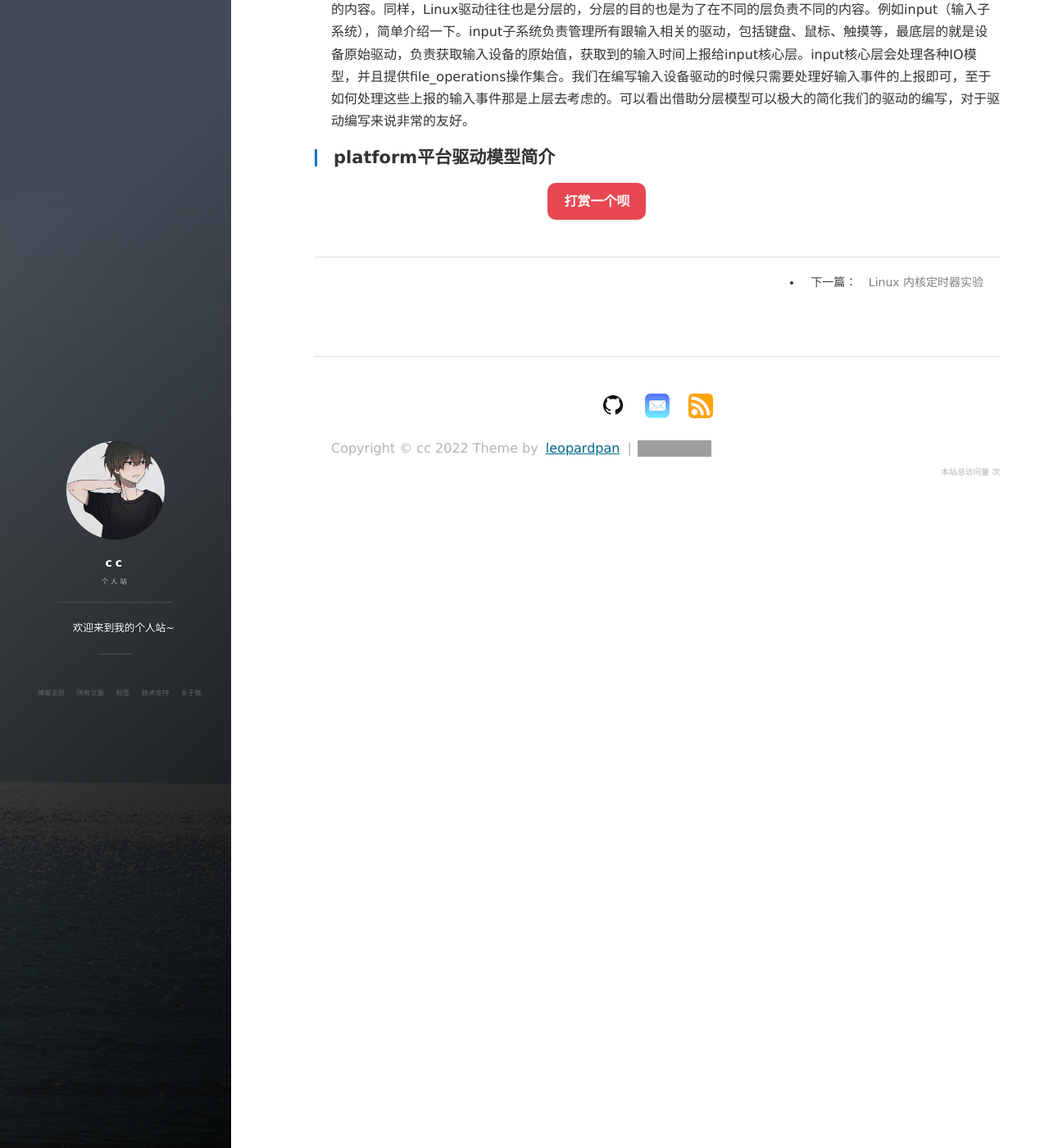
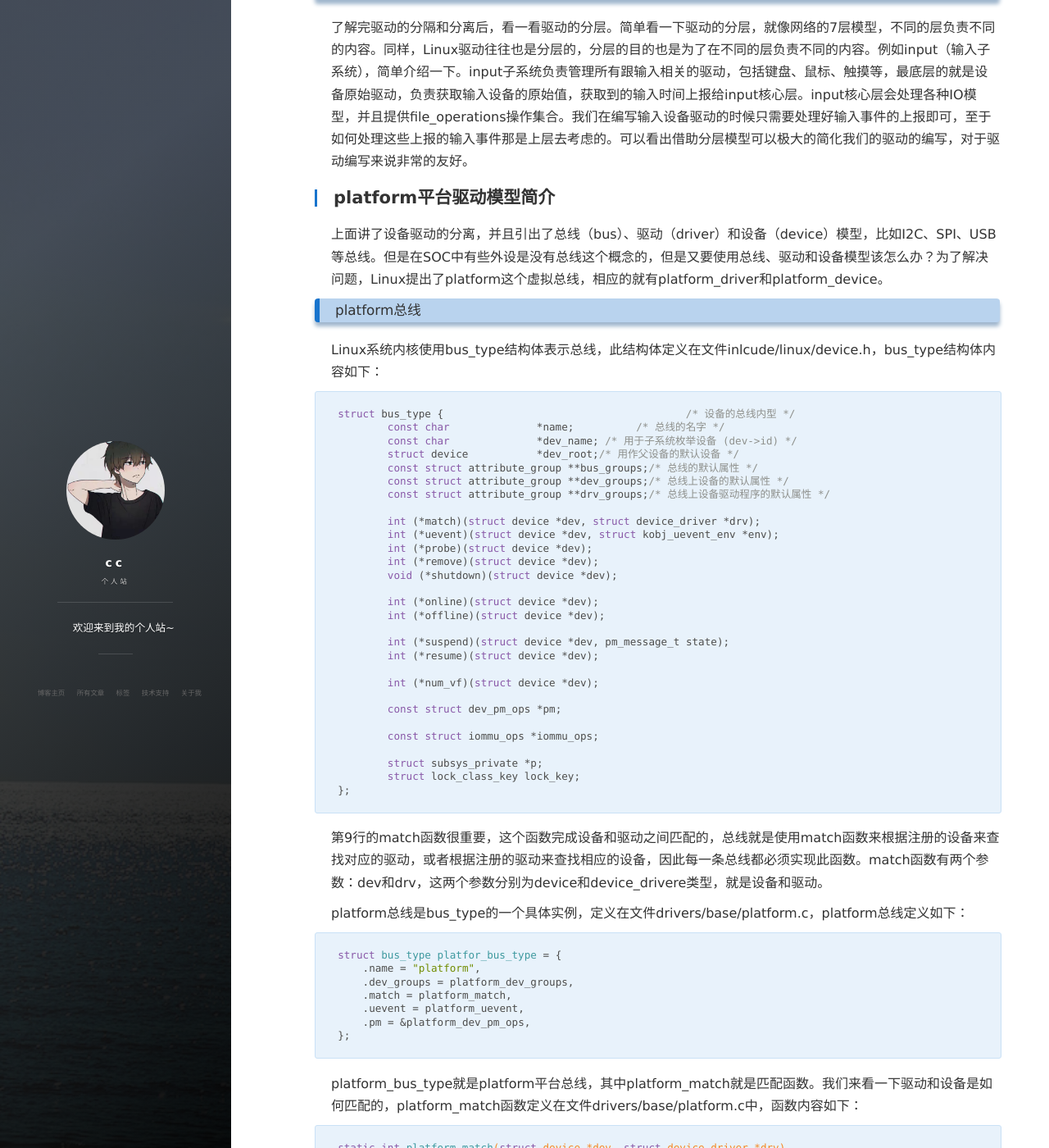
Before and after one commit to lone-boy/lone-boy.github.io, a Jekyll site: the page built from _posts/2022-2-25-Linux platform.md, in a window 1280 px wide and 1400 px high, scrolled down 2684 px. Shown: the whole window at 82% size. Built offline with Jekyll 4.4.1, drawn with Linux system fonts in a browser that asks for light colours; nearby versions of some CDN libraries; comment, search, counter and statistics services are not loaded; some of the changed text lies outside the part shown; grey boxes are pictures that could not be loaded.

Commit message:
add linux platform

````diff
--- a/_posts/2022-2-25-Linux platform.md
+++ b/_posts/2022-2-25-Linux platform.md
@@ -40,3 +40,103 @@ typora-root-url: ..
 了解完驱动的分隔和分离后，看一看驱动的分层。简单看一下驱动的分层，就像网络的7层模型，不同的层负责不同的内容。同样，Linux驱动往往也是分层的，分层的目的也是为了在不同的层负责不同的内容。例如input（输入子系统），简单介绍一下。input子系统负责管理所有跟输入相关的驱动，包括键盘、鼠标、触摸等，最底层的就是设备原始驱动，负责获取输入设备的原始值，获取到的输入时间上报给input核心层。input核心层会处理各种IO模型，并且提供file_operations操作集合。我们在编写输入设备驱动的时候只需要处理好输入事件的上报即可，至于如何处理这些上报的输入事件那是上层去考虑的。可以看出借助分层模型可以极大的简化我们的驱动的编写，对于驱动编写来说非常的友好。
 
 ## platform平台驱动模型简介
+
+上面讲了设备驱动的分离，并且引出了总线（bus）、驱动（driver）和设备（device）模型，比如I2C、SPI、USB等总线。但是在SOC中有些外设是没有总线这个概念的，但是又要使用总线、驱动和设备模型该怎么办？为了解决问题，Linux提出了platform这个虚拟总线，相应的就有platform_driver和platform_device。
+
+### platform总线
+
+Linux系统内核使用bus_type结构体表示总线，此结构体定义在文件inlcude/linux/device.h，bus_type结构体内容如下：
+
+```c
+struct bus_type {					/* 设备的总线内型 */
+	const char		*name;		/* 总线的名字 */
+	const char		*dev_name; /* 用于子系统枚举设备 (dev->id) */
+	struct device		*dev_root;/* 用作父设备的默认设备 */
+	const struct attribute_group **bus_groups;/* 总线的默认属性 */
+	const struct attribute_group **dev_groups;/* 总线上设备的默认属性 */
+	const struct attribute_group **drv_groups;/* 总线上设备驱动程序的默认属性 */
+
+	int (*match)(struct device *dev, struct device_driver *drv);
+	int (*uevent)(struct device *dev, struct kobj_uevent_env *env);
+	int (*probe)(struct device *dev);
+	int (*remove)(struct device *dev);
+	void (*shutdown)(struct device *dev);
+
+	int (*online)(struct device *dev);
+	int (*offline)(struct device *dev);
+
+	int (*suspend)(struct device *dev, pm_message_t state);
+	int (*resume)(struct device *dev);
+
+	int (*num_vf)(struct device *dev);
+
+	const struct dev_pm_ops *pm;
+
+	const struct iommu_ops *iommu_ops;
+
+	struct subsys_private *p;
+	struct lock_class_key lock_key;
+};
+```
+
+第9行的match函数很重要，这个函数完成设备和驱动之间匹配的，总线就是使用match函数来根据注册的设备来查找对应的驱动，或者根据注册的驱动来查找相应的设备，因此每一条总线都必须实现此函数。match函数有两个参数：dev和drv，这两个参数分别为device和device_drivere类型，就是设备和驱动。
+
+platform总线是bus_type的一个具体实例，定义在文件drivers/base/platform.c，platform总线定义如下：
+
+```c
+struct bus_type platfor_bus_type = {
+    .name = "platform",
+    .dev_groups = platform_dev_groups,
+    .match = platform_match,
+    .uevent = platform_uevent,
+    .pm = &platform_dev_pm_ops,
+};
+```
+
+platform_bus_type就是platform平台总线，其中platform_match就是匹配函数。我们来看一下驱动和设备是如何匹配的，platform_match函数定义在文件drivers/base/platform.c中，函数内容如下：
+
+```c
+static int platform_match(struct device *dev, struct device_driver *drv)
+{
+	struct platform_device *pdev = to_platform_device(dev);
+	struct platform_driver *pdrv = to_platform_driver(drv);
+
+	/* When driver_override is set, only bind to the matching driver */
+	if (pdev->driver_override)
+		return !strcmp(pdev->driver_override, drv->name);
+
+	/* Attempt an OF style match first */
+	if (of_driver_match_device(dev, drv))
+		return 1;
+
+	/* Then try ACPI style match */
+	if (acpi_driver_match_device(dev, drv))
+		return 1;
+
+	/* Then try to match against the id table */
+	if (pdrv->id_table)
+		return platform_match_id(pdrv->id_table, pdev) != NULL;
+
+	/* fall-back to driver name match */
+	return (strcmp(pdev->name, drv->name) == 0);
+}
+```
+
+可以看出，驱动和设备的匹配方法有四种方法：
+
+第11-12行的OF类型的匹配，也就是设备树采用的匹配方式。of_driver_match_device函数定义在文件include/linux/of_device.h中，device_driver结构体（表示设备驱动）中有一个名为of_match_table的成员变量，此成员变量保存着驱动的compatible匹配表，设备树中的每个设备节点的compatible属性会和of_match_table表中的所有成员比较，查看是否有相同的条目，如果有点话就表示设备和此驱动匹配，设备和驱动匹配成功以后probe函数就会执行。
+
+第15-16行，ACPI匹配方式。
+
+第19-20行，id_table匹配，每个platform_driver结构体有一个id_table成员变量，顾名思义，保存了很多id信息，这些id信息存放着这个platform驱动所支持的驱动类型。
+
+第23行，如果第三种匹配方式的id_table不存在的话，就直接比较驱动和设备的name字段，看看是不是相等，如果相等的话就匹配成功了。
+
+对于支持设备数的Linux内核版本，一般设备驱动为了兼容性都支持设备树和无设备树两种匹配方式。也就是第一种匹配方式都会存在，第三种和第四种只要存在一种就可以，一般用的最多的还是第四种。
+
+### platform驱动
+
+platform_driver结构体表示platform驱动，此结构体定义在文件include/linux/platform_device.h中，内容如下：
+
+```c
+```
````
